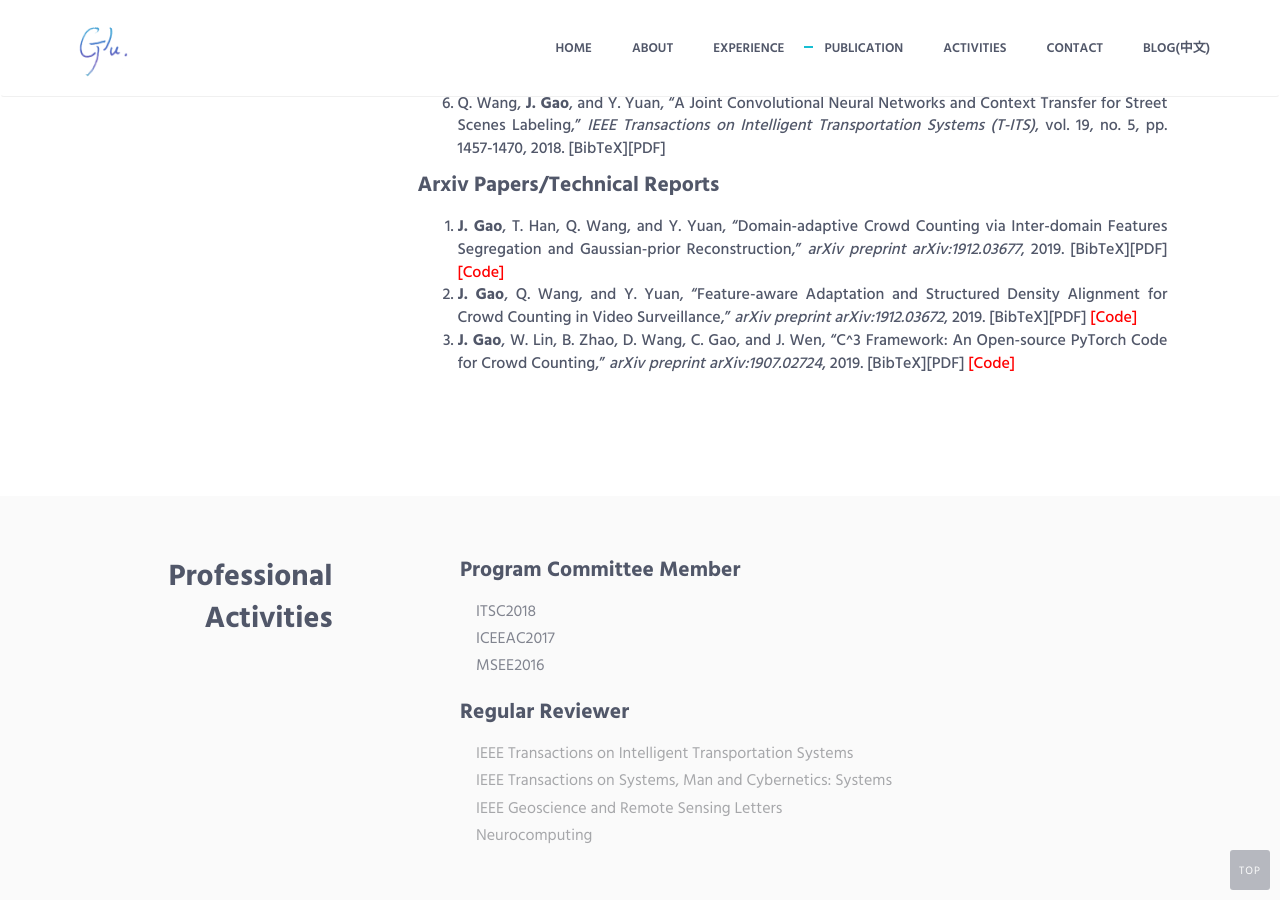
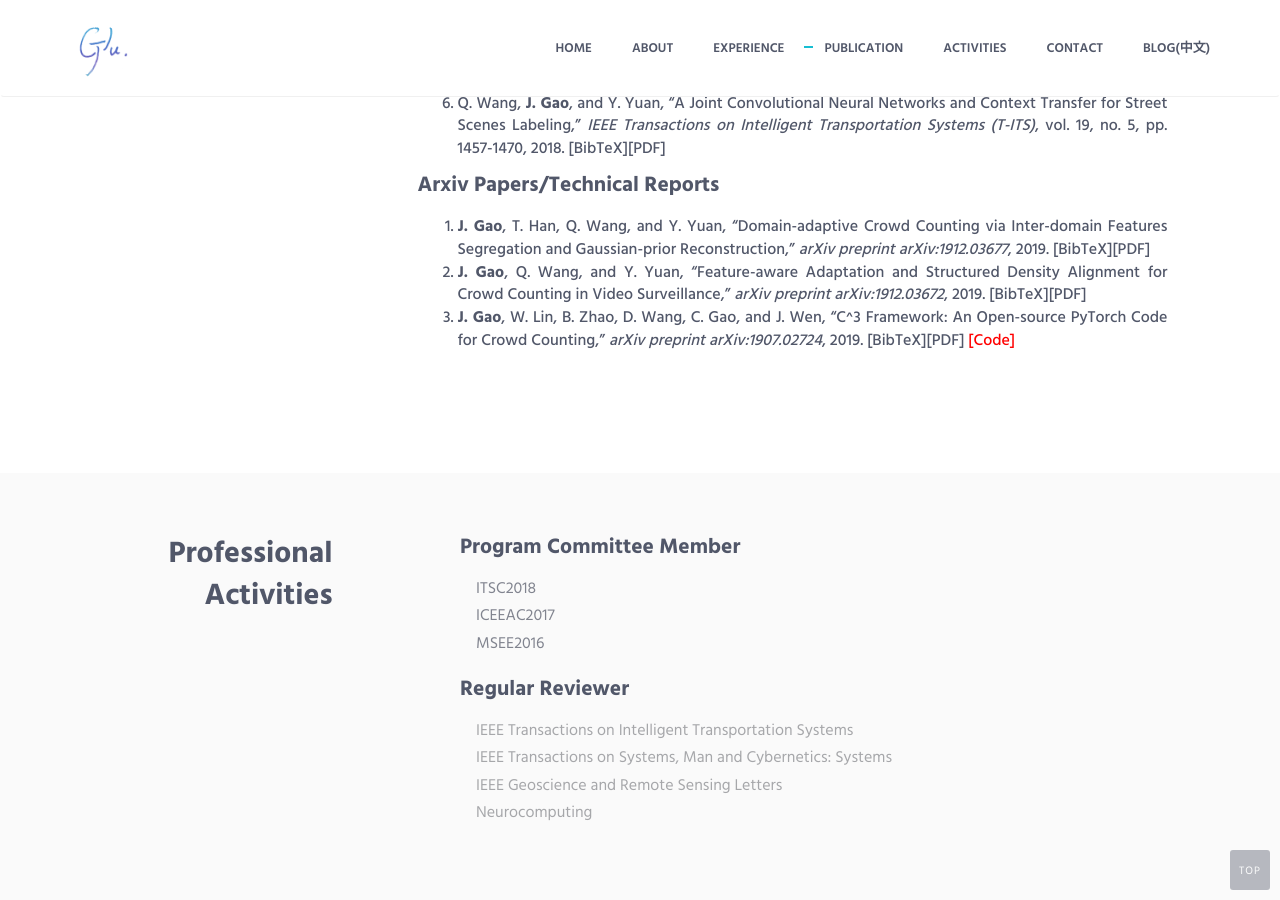
Before and after one commit to gjy3035/gjy3035.github.io, a Jekyll site: the page index.html, which Jekyll copies as it is, in a window 1280 px wide and 900 px high, scrolled down 1876 px. Built offline with Jekyll 4.4.1, drawn with Linux system fonts in a browser that asks for light colours.

Commit message:
Update index.html

```diff
--- a/index.html
+++ b/index.html
@@ -306,7 +306,6 @@ pages={1457-1470}
 <ol>
 <li style="text-align:justify;"><b>J. Gao</b>, T. Han, Q. Wang, and Y. Yuan, “Domain-adaptive Crowd Counting via Inter-domain Features Segregation and Gaussian-prior Reconstruction,” <i>arXiv preprint arXiv:1912.03677</i>, 2019.
     <a href="javascript:toggleBibtex('gao2019c')">[BibTeX]</a><a href='https://arxiv.org/abs/1907.02724'>[PDF]</a>
-    <a style="color:#FF0000" href='https://github.com/gjy3035/C-3-Framework'>[Code]</a>
     <div id="bib_gao2019c" class="bibtex noshow">
 <pre>@@article{gao2019domain,
   title={Domain-adaptive Crowd Counting via Inter-domain Features Segregation and Gaussian-prior Reconstruction},
@@ -317,7 +316,6 @@ pages={1457-1470}
 </li>
 <li style="text-align:justify;"><b>J. Gao</b>, Q. Wang, and Y. Yuan, “Feature-aware Adaptation and Structured Density Alignment for Crowd Counting in Video Surveillance,” <i>arXiv preprint arXiv:1912.03672</i>, 2019.
     <a href="javascript:toggleBibtex('gao2019c')">[BibTeX]</a><a href='https://arxiv.org/abs/1907.02724'>[PDF]</a>
-    <a style="color:#FF0000" href='https://github.com/gjy3035/C-3-Framework'>[Code]</a>
     <div id="bib_gao2019c" class="bibtex noshow">
 <pre>@article{gao2019feature,
   title={Feature-aware Adaptation and Structured Density Alignment for Crowd Counting in Video Surveillance},
```
